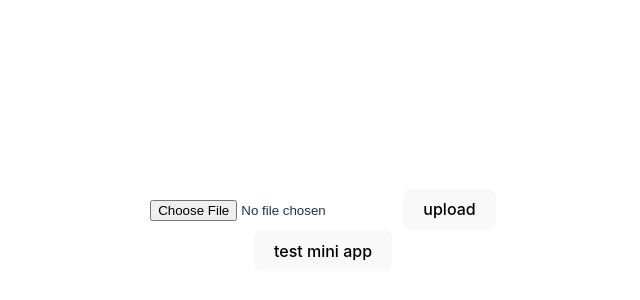
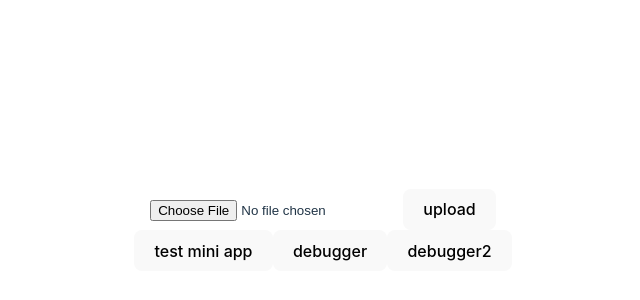
Before and after one commit to LeiJinLiang/vercel-release-x, a React (Vite) app: page / in a window 1280 px wide. Shown: the part 170-470 px from the top of the page, without its empty margins (317-957 px from the left). Built offline with nearby package versions, Linux system fonts and the light colour scheme; no server answers.

Commit message:
test: 💍 debugger

```diff
--- a/src/App.tsx
+++ b/src/App.tsx
@@ -41,6 +41,14 @@ function App() {
   };
 
 
+  const onDebugger = () => {
+    window.open('https://www.baidu.com');
+  }
+
+  const onDebugger2 = () => {
+     window.location.href = 'https://www.baidu.com';
+  }
+
   return (
     <div className="App">
       <input type='file' onChange={(e) => {
@@ -49,6 +57,9 @@ function App() {
       <button onClick={onSubmit}>upload</button>
       <br />
       <button onClick={onTest}>test mini app</button>
+
+       <button onClick={onDebugger}>debugger</button>
+         <button onClick={onDebugger2}>debugger2</button>
     </div>
   );
 }
```
Also changed, not shown: 1 other file (tests, documents, lock files or other folders).
